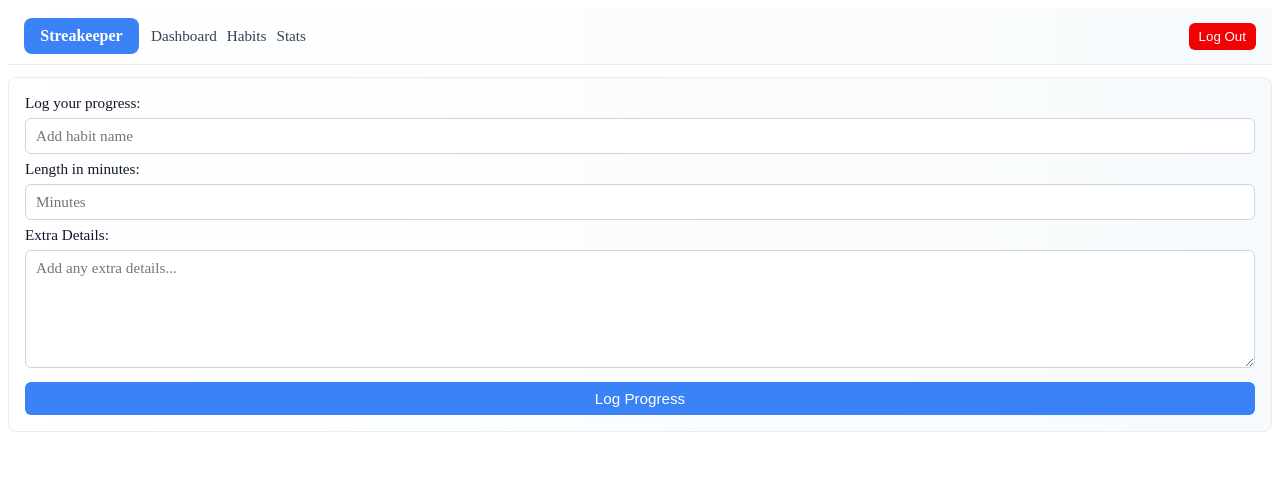
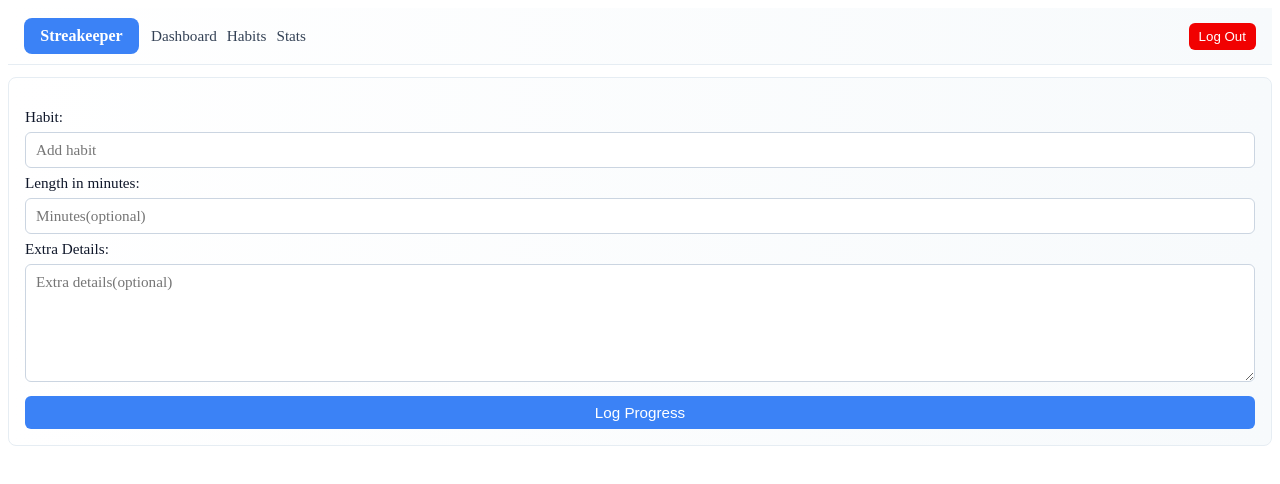
Before and after one commit to JSReza/streakeeper, a Vue app in the folder streakeeper/: page / in a window 1280 px wide. Shown: the top 484 px of the page. Built offline with nearby package versions, Linux system fonts and the light colour scheme.

Commit message:
2/11 made changes to UserInput.vue

```diff
--- a/streakeeper/src/components/UserInput.vue
+++ b/streakeeper/src/components/UserInput.vue
@@ -1,15 +1,16 @@
 <template>
   <div class="user-input">
     <form id="main-form" class="form">
+        <label></label>
       <div class="form-group">
-        <label for="habit">Log your progress:</label>
-        <input id="habit" type="text" placeholder="Add habit name" class="input" />
+        <label for="habit">Habit:</label>
+        <input id="habit" type="text" placeholder="Add habit" class="input" />
 
         <label for="length">Length in minutes:</label>
-        <input id="length" type="number" placeholder="Minutes" class="input" />
+        <input id="length" type="number" placeholder="Minutes(optional)" class="input" />
 
         <label for="details">Extra Details:</label>
-        <textarea id="details" rows="4" placeholder="Add any extra details..." class="textarea"></textarea>
+        <textarea id="details" rows="4" placeholder="Extra details(optional)" class="textarea"></textarea>
       </div>
 
       <button type="submit" class="btn submit">Log Progress</button>
```
Also changed, not shown: 1 other file (tests, documents, lock files or other folders).
